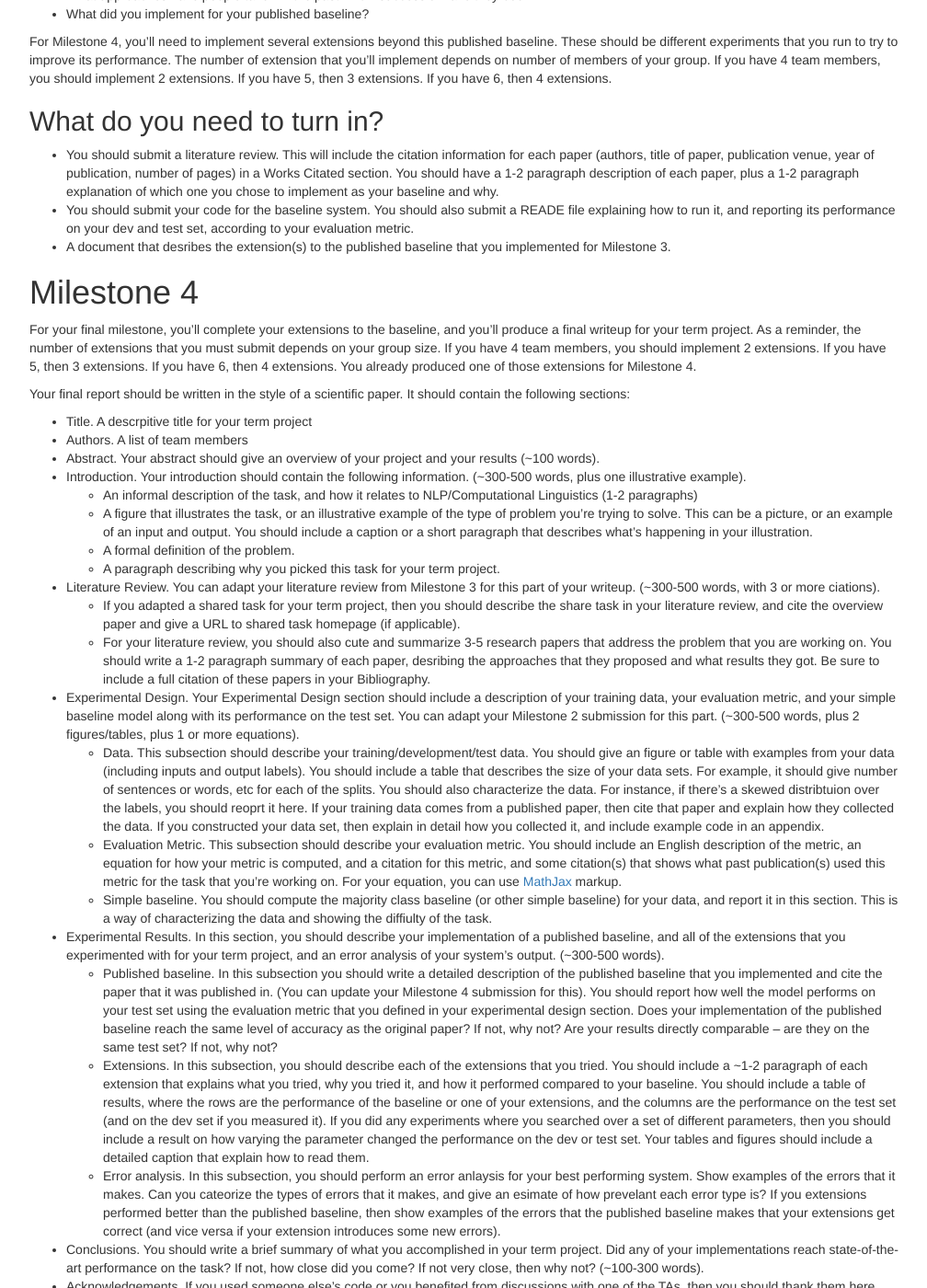
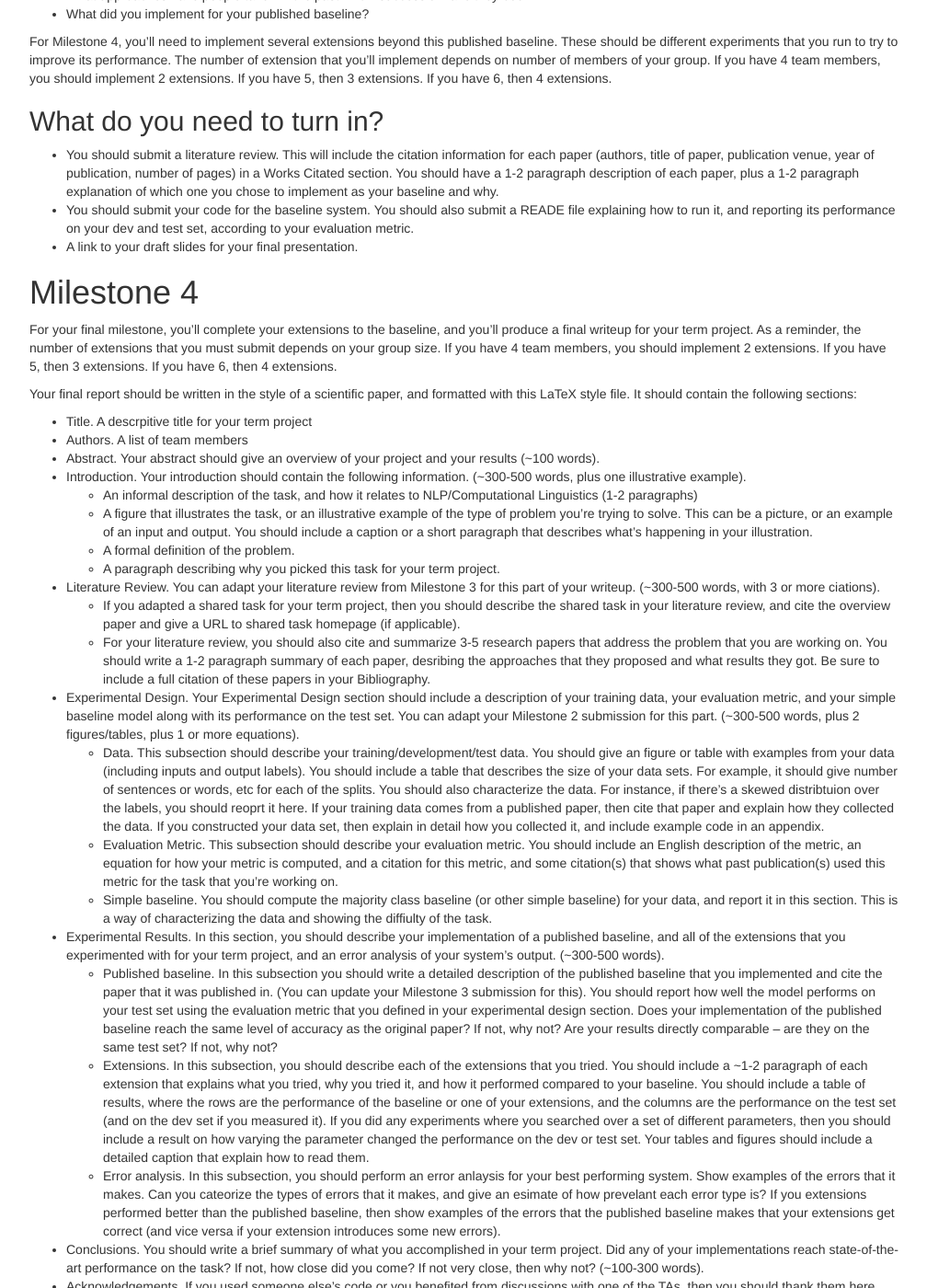
Before and after one commit to computational-linguistics-class/computational-linguistics-class.github.io, a Jekyll site: the page built from term-project.md, in a window 1280 px wide and 1400 px high, scrolled down 4567 px. Shown: the whole window at 92% size, without its empty margins (233-1241 px from the left). Built offline with Jekyll 4.4.1, drawn with Linux system fonts in a browser that asks for light colours; nearby versions of some CDN libraries; a script that is not in the unit is left out; comment, search, counter and statistics services are not loaded; some of the changed text lies outside the part shown.

Commit message:
Update term-project.md

```diff
--- a/term-project.md
+++ b/term-project.md
@@ -216,16 +216,16 @@
 
 * You should submit a literature review.  This will include the citation information for each paper  (authors, title of paper, publication venue, year of publication, number of pages) in a Works Citated section. You should have a 1-2 paragraph description of each paper, plus a 1-2 paragraph explanation of which one you chose to implement as your baseline and why.
 * You should submit your code for the baseline system.   You should also submit a READE file explaining how to run it, and reporting its performance on your dev and test set, according to your evaluation metric.
-* A document that desribes the extension(s) to the published baseline that you implemented for Milestone 3.
+* A link to your draft slides for your final presentation.
 
 
 
 <a name="milestone-5"></a>
 # Milestone 4
 
-For your final milestone, you'll complete your extensions to the baseline, and you'll produce a final writeup for your term project.  As a reminder, the number of extensions that you must submit depends on your group size.  If you have 4 team members, you should implement 2 extensions.  If you have 5, then 3 extensions.  If you have 6, then 4 extensions. You already produced one of those extensions for Milestone 4.
+For your final milestone, you'll complete your extensions to the baseline, and you'll produce a final writeup for your term project.  As a reminder, the number of extensions that you must submit depends on your group size.  If you have 4 team members, you should implement 2 extensions.  If you have 5, then 3 extensions.  If you have 6, then 4 extensions.
 
-Your final report should be written in the style of a scientific paper.  It should contain the following sections:
+Your final report should be written in the style of a scientific paper, and formatted with this LaTeX style file.  It should contain the following sections:
 
 * Title.  A descrpitive title for your term project
 * Authors.  A list of team members
@@ -236,14 +236,14 @@
    * A formal definition of the problem.
    * A paragraph describing why you picked this task for your term project.
 * Literature Review. You can adapt your literature review from Milestone 3 for this part of your writeup.  (~300-500 words, with 3 or more ciations).
-   * If you adapted a shared task for your term project, then you should describe the share task in your literature review, and cite the overview paper and give a URL to shared task homepage (if applicable).
-   * For your literature review, you should also cute and summarize 3-5 research papers that address the problem that you are working on.  You should write a 1-2 paragraph summary of each paper, desribing the approaches that they proposed and what results they got.  Be sure to include a full citation of these papers in your Bibliography.
+   * If you adapted a shared task for your term project, then you should describe the shared task in your literature review, and cite the overview paper and give a URL to shared task homepage (if applicable).
+   * For your literature review, you should also cite and summarize 3-5 research papers that address the problem that you are working on.  You should write a 1-2 paragraph summary of each paper, desribing the approaches that they proposed and what results they got.  Be sure to include a full citation of these papers in your Bibliography.
 * Experimental Design.  Your Experimental Design section should include a description of your training data, your evaluation metric, and your simple baseline model along with its performance on the test set.  You can adapt your Milestone 2 submission for this part. (~300-500 words, plus 2 figures/tables, plus 1 or more equations).
    * Data.  This subsection should describe your training/development/test data.  You should give an figure or table with examples from your data (including inputs and output labels).  You should include a table that describes the size of your data sets.  For example, it should give number of sentences or words, etc for each of the splits.  You should also characterize the data.  For instance, if there's a skewed distribtuion over the labels, you should reoprt it here.  If your training data comes from a published paper, then cite that paper and explain how they collected the data.  If you constructed your data set, then explain in detail how you collected it, and include example code in an appendix.
-   * Evaluation Metric.  This subsection should describe your evaluation metric.  You should include an English description of the metric, an equation for how your metric is computed, and a citation for this metric, and some citation(s) that shows what past publication(s) used this metric for the task that you're working on. For your equation, you can use [MathJax](https://www.mathjax.org) markup.
+   * Evaluation Metric.  This subsection should describe your evaluation metric.  You should include an English description of the metric, an equation for how your metric is computed, and a citation for this metric, and some citation(s) that shows what past publication(s) used this metric for the task that you're working on.
    * Simple baseline.  You should compute the majority class baseline (or other simple baseline) for your data, and report it in this section.  This is a way of characterizing the data and showing the diffiulty of the task.
 * Experimental Results.  In this section, you should describe your implementation of a published baseline, and all of the extensions that you experimented with for your term project, and an error analysis of your system's output. (~300-500 words).
-   * Published baseline.  In this subsection you should write a detailed description of the published baseline that you implemented and cite the paper that it was published in. (You can update your Milestone 4 submission for this).  You should report how well the model performs on your test set using the evaluation metric that you defined in your experimental design section.  Does your implementation of the published baseline reach the same level of accuracy as the original paper?  If not, why not?  Are your results directly comparable -- are they on the same test set?  If not, why not?
+   * Published baseline.  In this subsection you should write a detailed description of the published baseline that you implemented and cite the paper that it was published in. (You can update your Milestone 3 submission for this).  You should report how well the model performs on your test set using the evaluation metric that you defined in your experimental design section.  Does your implementation of the published baseline reach the same level of accuracy as the original paper?  If not, why not?  Are your results directly comparable -- are they on the same test set?  If not, why not?
    * Extensions.  In this subsection, you should describe each of the extensions that you tried.  You should include a ~1-2 paragraph of each extension that explains what you tried, why you tried it, and how it performed compared to your baseline.  You should include a table of results, where the rows are the performance of the baseline or one of your extensions, and the columns are  the performance on the test set (and on the dev set if you measured it).  If you did any experiments where you searched over a set of different parameters, then you should include a result on how varying the parameter changed the performance on the dev or test set.  Your tables and figures should include a detailed caption that explain how to read them.
    * Error analysis.  In this subsection, you should perform an error anlaysis for your best performing system.  Show examples of the errors that it makes.  Can you cateorize the types of errors that it makes, and give an esimate of how prevelant each error type is?  If you extensions performed better than the published baseline, then show examples of the errors that the published baseline makes that your extensions get correct (and vice versa if your extension introduces some new errors).
 * Conclusions. You should write a brief summary of what you accomplished in your term project.  Did any of your implementations reach state-of-the-art performance on the task?  If not, how close did you come?  If not very close, then why not?  (~100-300 words).
@@ -256,10 +256,12 @@
 ## What do you need to turn in?
 
 You should turn  the following items:
-* final-report.pdf
-* data/ - a subdirectory containing the training/dev/test splits that you use.  If your data is too large to submit, then you can include a file named download.md that explains how to download your data.
-* code/ - a subdirectory containing all code that you developed for your project, including the baseline and extensions, and your evaluation scripts.  This should include a README.md that gives a step by step walk thorugh of how to run your code, including an example of the command lines to run to reproduce the results that you report.
-* output/ - a subdirectory containing your model's predictions on the test set, along with the gold labels.  This should also include a README.md that shows the command line on how to run your evaluation script on the output, and example of what scores the script returns.
+* A PDF of your final report
+* A link to your final project presentation.
+* A tarball or zip file with all of your code and data.  It should contain:
+   * data/ - a subdirectory containing the training/dev/test splits that you use.  If your data is too large to submit, then you can include a file named download.md that explains how to download your data.
+   * code/ - a subdirectory containing all code that you developed for your project, including the baseline and extensions, and your evaluation scripts.  This should include a README.md that gives a step by step walk thorugh of how to run your code, including an example of the command lines to run to reproduce the results that you report.
+   * output/ - a subdirectory containing your model's predictions on the test set, along with the gold labels.  This should also include a README.md that shows the command line on how to run your evaluation script on the output, and example of what scores the script returns.
 
 
 You've reached the end.  Great job!
```
